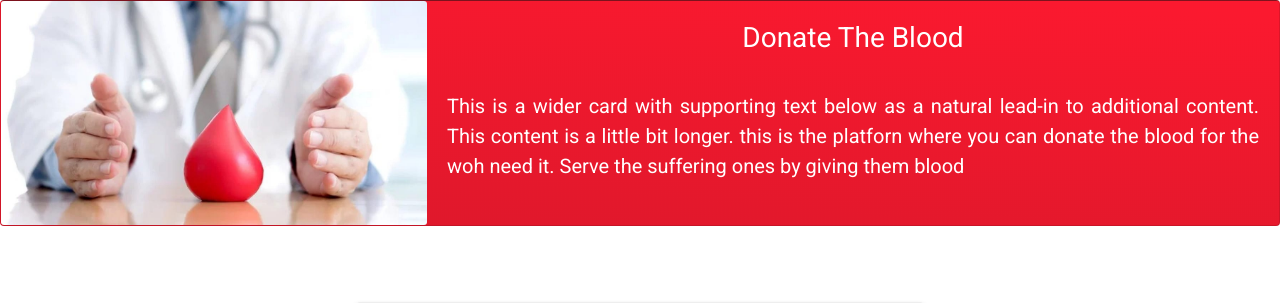
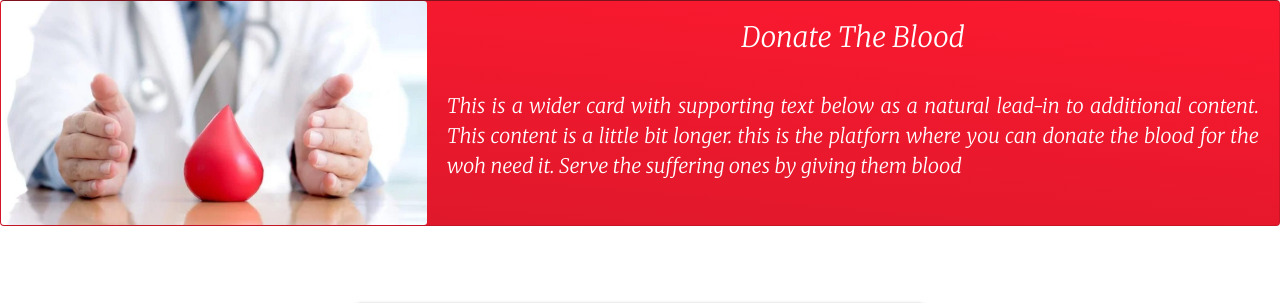
Before and after one commit to wareesha-nasir/LifeSaver, a PHP site: page /donate.php in a window 1280 px wide. Shown: the part 122-425 px from the top of the page. Run offline with PHP 8.4, Linux system fonts and the light colour scheme.

Commit message:
Add files via upload

```diff
--- a/blooddonation/donate.php
+++ b/blooddonation/donate.php
@@ -26,9 +26,9 @@ include('navbar.php');
           </div>
           <div class="col-md-8">
             <div class="card-body">
-              <h3 class="card-title" style="color: white; text-align: center; text-transform: capitalize; font-family: 'Roboto',serif;">Donate the Blood</h3>
+              <h3 class="card-title" style="color: white; text-align: center; text-transform: capitalize; font-family: 'Merriweather',serif;">Donate the Blood</h3>
               <br>
-              <p class="card-text" style="color: white; text-align: justify; font-size: 20px; font-family: 'Roboto',sans-serif;">This is a wider card with supporting text below as a natural lead-in to additional content. This content is a little bit longer.
+              <p class="card-text" style="color: white; text-align: justify; font-size: 20px; font-family: 'Merriweather',serif;">This is a wider card with supporting text below as a natural lead-in to additional content. This content is a little bit longer.
                   this is the platforn where you can donate the blood for the woh need it. Serve the suffering ones by giving them
                   blood
               </p>
--- a/blooddonation/search.php
+++ b/blooddonation/search.php
@@ -1,5 +1,6 @@
 <?php
 include('connect.php');
+include('navbar.php')
 ?>
 <!DOCTYPE html>
 <html lang="en">
@@ -8,6 +9,7 @@ include('connect.php');
     <meta name="viewport" content="width=device-width, initial-scale=1.0">
     <title>Document</title>
     <link rel="stylesheet" href="donate.css">
+	<link rel="stylesheet" href="nav.css">
     <link href="https://fonts.googleapis.com/css2?family=Merriweather:ital,wght@1,300&display=swap" rel="stylesheet">
     <link href="https://fonts.googleapis.com/css2?family=Roboto&display=swap" rel="stylesheet">
     <link rel="stylesheet" href="https://stackpath.bootstrapcdn.com/bootstrap/4.5.0/css/bootstrap.min.css" integrity="sha384-9aIt2nRpC12Uk9gS9baDl411NQApFmC26EwAOH8WgZl5MYYxFfc+NcPb1dKGj7Sk" crossorigin="anonymous">
@@ -68,9 +70,6 @@ include('connect.php');
         </style>
 </head>
 <body>
-<?php
-include('add.php');
-?>
 <div class="container-fluid red-background size" style="background-image: linear-gradient(315deg, #f55656 0%, #f11c39 74%);">
 	<div class="row" >
 		<div class="col-md-6 offset-md-3">
```
